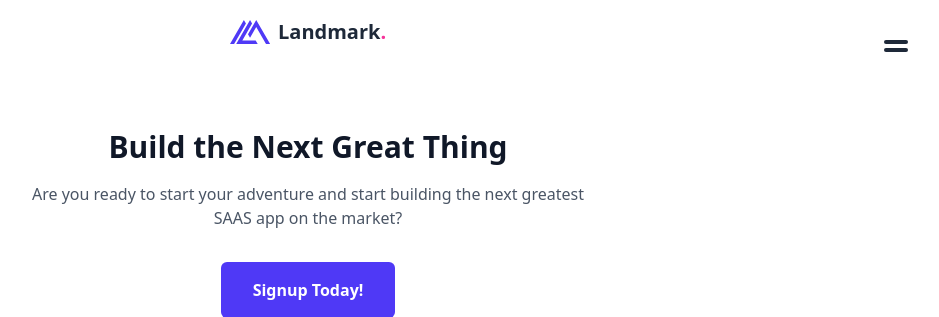
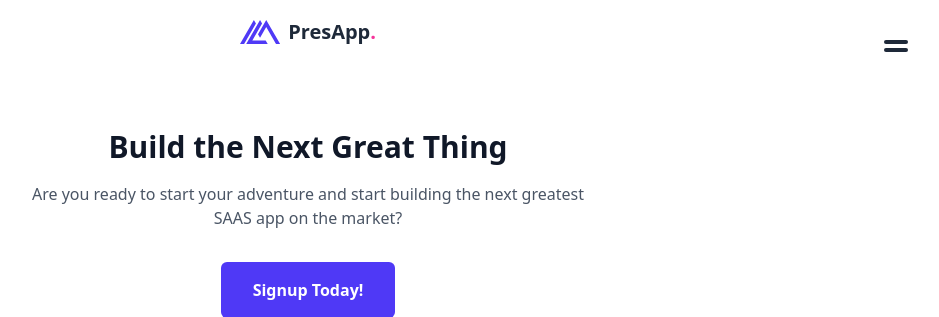
Before and after one commit to dedybayu/PBL_Presma_Smt4, a Laravel app: page / in a window 1280 px wide. Shown: the top 317 px of the page, without its empty margins (332-1271 px from the left). Run offline with Laravel 10, Linux system fonts and the light colour scheme; style sheets or scripts are compiled from the project's sources.

Commit message:
change: app name

```diff
--- a/resources/views/welcome.blade.php
+++ b/resources/views/welcome.blade.php
@@ -4,7 +4,7 @@
 <head>
     <meta charset="UTF-8">
     <meta name="viewport" content="width=device-width, initial-scale=1.0">
-    <title>Landmark</title>
+    <title>PresApp</title>
     <!--
         For more customization options, we would advise
         you to build your TailwindCSS from the source.
@@ -71,7 +71,7 @@
                         <path d="M87 68.732l9.926 17.143 29.893-51.59L174.15 116H194L126.817 0z" />
                     </g>
                 </svg>
-                <span class="ml-2 text-xl text-gray-800">Landmark<span class="text-pink-500">.</span></span>
+                <span class="ml-2 text-xl text-gray-800">PresApp<span class="text-pink-500">.</span></span>
             </a>
 
             <nav id="nav"
@@ -887,7 +887,7 @@
                 </div>
             </div>
         </div>
-        <div class="pt-4 pt-6 mt-10 text-center text-gray-500 border-t border-gray-100">© 2020 Landmark. All rights
+        <div class="pt-4 pt-6 mt-10 text-center text-gray-500 border-t border-gray-100">© 2020 PresApp. All rights
             reserved.</div>
 
         <div class="pt-2 pt-4 mt-2 text-center text-gray-600 border-t border-gray-100">Distributed By <a
```
Also changed, not shown: 1 other file.
